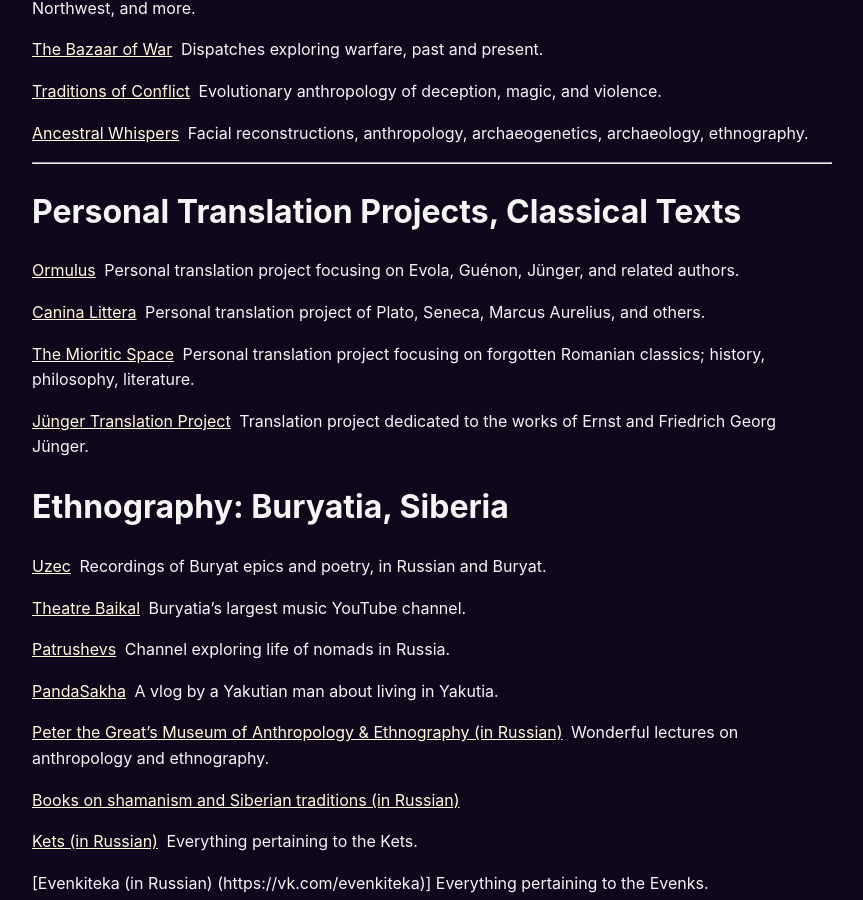
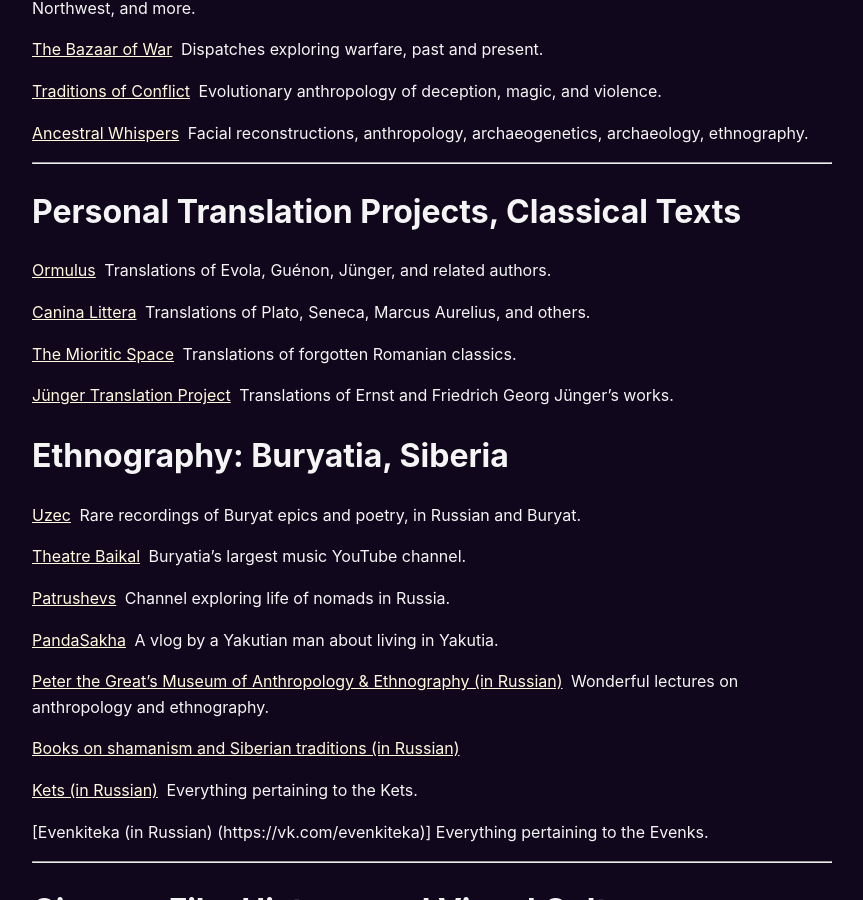
Before and after one commit to yanazuray/waterfalls-of-qaf, a Jekyll site: the page built from Links.md, in a window 1280 px wide and 900 px high, scrolled down 2781 px. Shown: the whole window, without its empty margins (208-1071 px from the left). Built offline with Jekyll 4.4.1, drawn with Linux system fonts in a browser that asks for light colours.

Commit message:
vault backup: 2025-04-28 00:35:16

```diff
--- a/Links.md
+++ b/Links.md
@@ -121,17 +121,17 @@
 
 # Personal Translation Projects, Classical Texts
 
-[Ormulus](https://ormulus.substack.com/) Personal translation project focusing on Evola, Guénon, Jünger, and related authors.
+[Ormulus](https://ormulus.substack.com/) Translations of Evola, Guénon, Jünger, and related authors.
 
-[Canina Littera](https://caninalittera.blogspot.com/p/curriculum.html) Personal translation project of Plato, Seneca, Marcus Aurelius, and others.
+[Canina Littera](https://caninalittera.blogspot.com/p/curriculum.html) Translations of Plato, Seneca, Marcus Aurelius, and others.
 
-[The Mioritic Space](https://mioriticspace.substack.com/) Personal translation project focusing on forgotten Romanian classics; history, philosophy, literature.
+[The Mioritic Space](https://mioriticspace.substack.com/) Translations of forgotten Romanian classics.
 
-[Jünger Translation Project](https://juengertranslationproject.substack.com/) Translation project dedicated to the works of Ernst and Friedrich Georg Jünger.
+[Jünger Translation Project](https://juengertranslationproject.substack.com/) Translations of Ernst and Friedrich Georg Jünger's works.
 
 # Ethnography: Buryatia, Siberia
 
-[Uzec](https://www.youtube.com/@uzecTV/) Recordings of Buryat epics and poetry, in Russian and Buryat.
+[Uzec](https://www.youtube.com/@uzecTV/) Rare recordings of Buryat epics and poetry, in Russian and Buryat.
 
 [Theatre Baikal](https://www.youtube.com/@TheatreBaikal) Buryatia's largest music YouTube channel.
 
```
